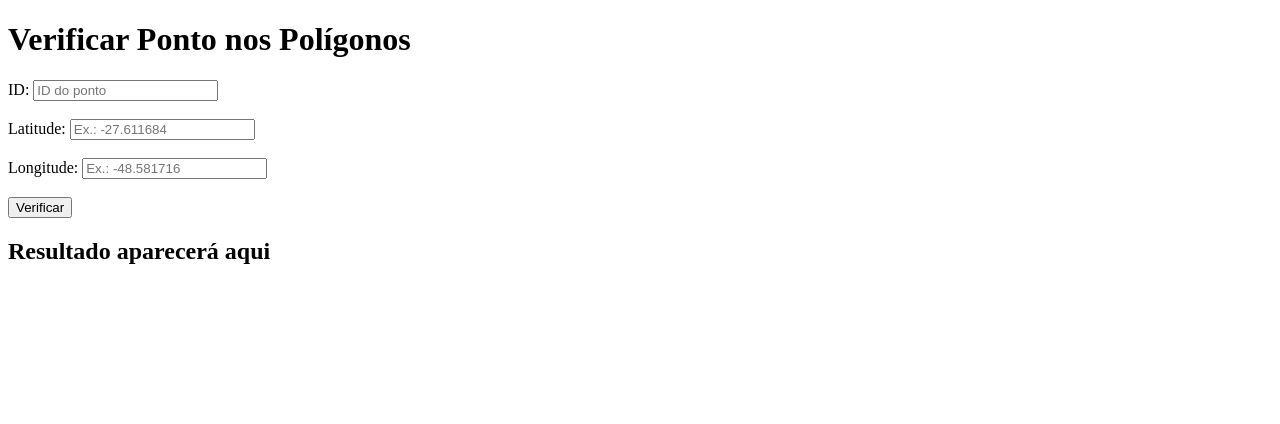
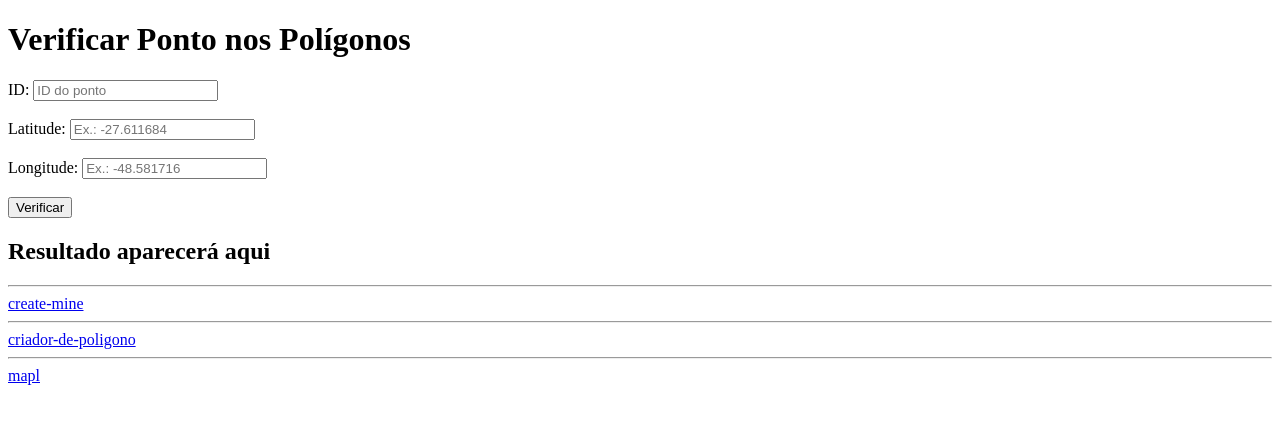
Before and after one commit to cmyk-mkt/geo-location-server, a Flask app: page / in a window 1280 px wide. Shown: the top 424 px of the page. Run offline with Flask 3, Linux system fonts and the light colour scheme.

Commit message:
Update index.html
Add links to routes

```diff
--- a/templates/index.html
+++ b/templates/index.html
@@ -61,5 +61,15 @@
     </form>
 
     <h2 id="resultado">Resultado aparecerá aqui</h2>
+
+    <hr>
+    <a href="create-mine.html"> create-mine </a>
+
+    <hr>
+    <a href="criador-de-poligono.html"> criador-de-poligono </a>
+
+    <hr>
+    <a href="map.html"> mapl </a>
+
 </body>
 </html>
```
